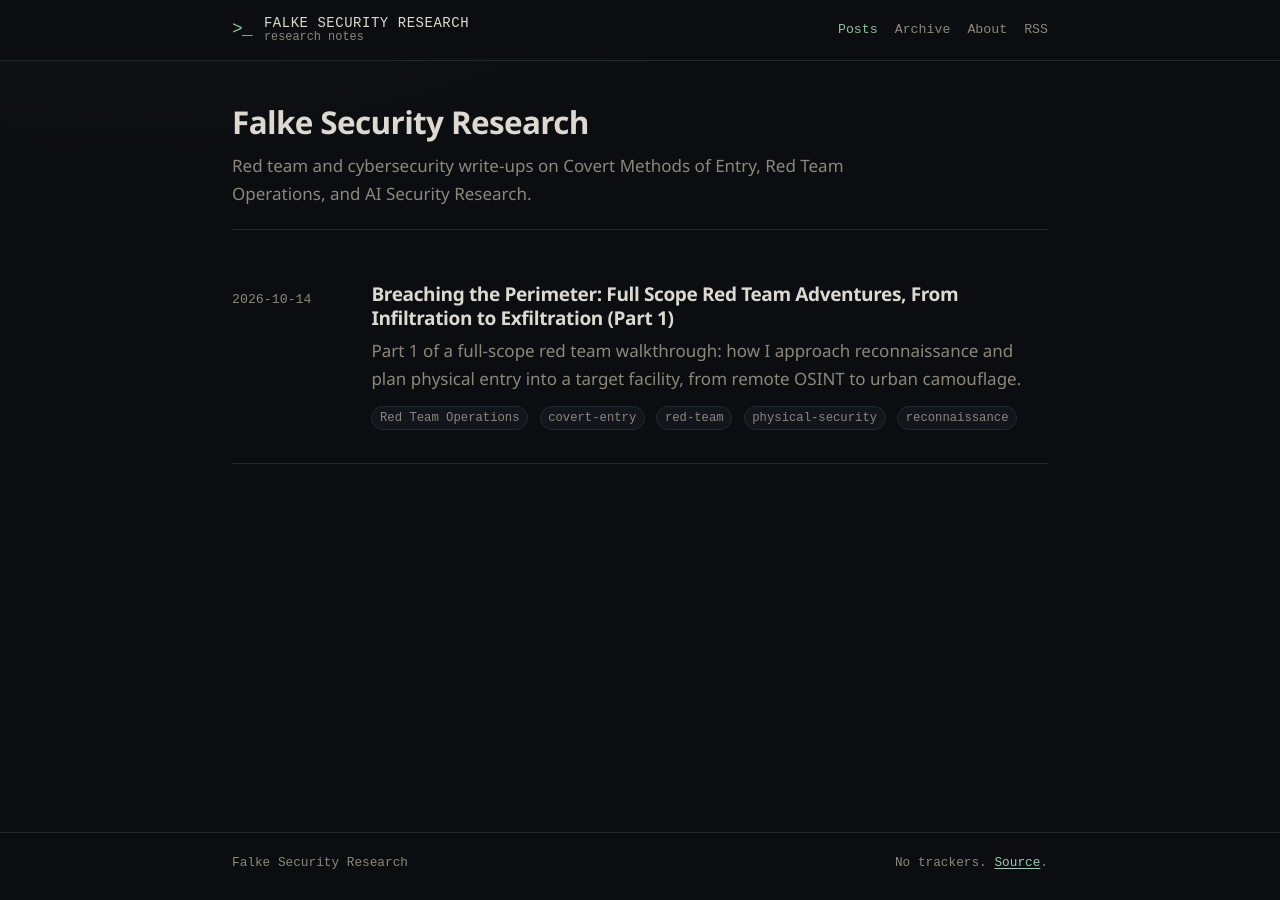
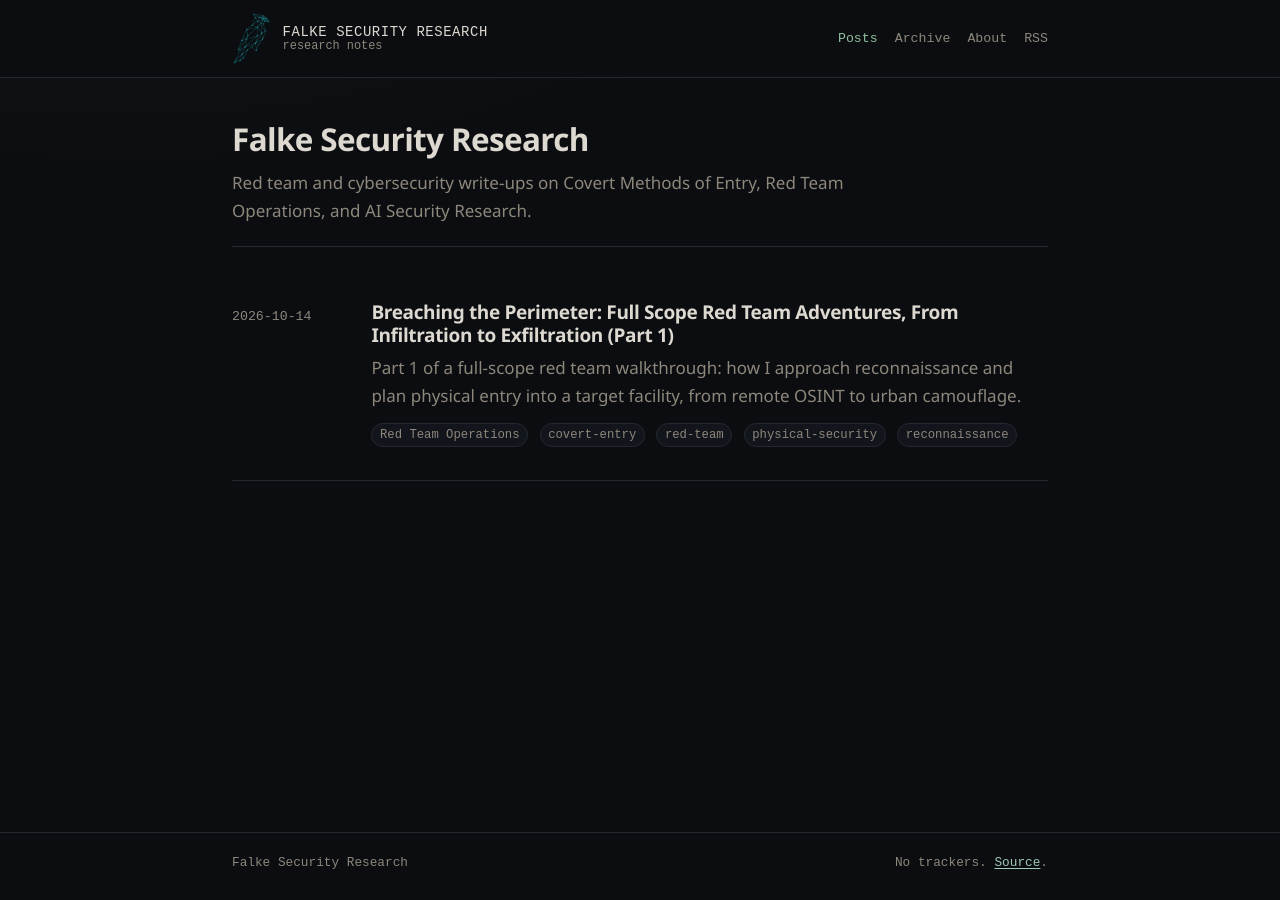
Before and after one commit to crpr777/Falke-Security-Research, a Jekyll site: the page built from index.md, in a window 1280 px wide. Built offline with Jekyll 4.4.1, drawn with Linux system fonts in a browser that asks for light colours.

Commit message:
Add falcon logo to the header and favicon
Replace the console wordmark with the neon wireframe falcon,
keep the site title beside it, and generate PNG favicons from
the same mark. Placeholder sample posts remain removed.

Co-authored-by: crpr777 <crpr777@users.noreply.github.com>

```diff
--- a/_includes/head.html
+++ b/_includes/head.html
@@ -4,5 +4,7 @@
 <meta name="theme-color" content="#0b0d10">
 {% seo %}
 {% feed_meta %}
-<link rel="icon" href="{{ '/assets/favicon.svg' | relative_url }}" type="image/svg+xml">
+<link rel="icon" href="{{ '/assets/favicon.png' | relative_url }}" type="image/png" sizes="32x32">
+<link rel="icon" href="{{ '/assets/favicon-48.png' | relative_url }}" type="image/png" sizes="48x48">
+<link rel="apple-touch-icon" href="{{ '/assets/apple-touch-icon.png' | relative_url }}">
 <link rel="stylesheet" href="{{ '/assets/css/main.css' | relative_url }}">
--- a/_includes/header.html
+++ b/_includes/header.html
@@ -1,7 +1,13 @@
 <header class="site-header">
   <div class="wrap header-inner">
     <a class="brand" href="{{ '/' | relative_url }}">
-      <span class="brand-mark" aria-hidden="true">&gt;_</span>
+      <img
+        class="brand-logo"
+        src="{{ '/assets/img/falke-logo.png' | relative_url }}"
+        alt=""
+        width="36"
+        height="50"
+      >
       <span class="brand-text">
         <span class="brand-title">{{ site.title }}</span>
         <span class="brand-sub">research notes</span>
--- a/assets/css/main.css
+++ b/assets/css/main.css
@@ -94,7 +94,7 @@ a:hover {
 }
 
 .header-inner {
-  padding: 0.9rem 0;
+  padding: 0.7rem 0;
 }
 
 .brand {
@@ -103,14 +103,14 @@ a:hover {
   gap: 0.7rem;
   color: var(--text);
   text-decoration: none;
-  flex-shrink: 0;
+  min-width: 0;
 }
 
-.brand-mark {
-  font-family: var(--mono);
-  color: var(--accent);
-  font-size: 1.05rem;
-  letter-spacing: -0.04em;
+.brand-logo {
+  display: block;
+  height: 3.15rem;
+  width: auto;
+  flex-shrink: 0;
 }
 
 .brand-text {
@@ -517,4 +517,6 @@ th {
   }
   h1 { font-size: 1.55rem; }
   .nav { gap: 0.85rem; }
+  .brand-logo { height: 2.7rem; }
+  .brand-title { font-size: 0.75rem; }
 }
```
Also changed, not shown: assets/apple-touch-icon.png (added), assets/favicon-48.png (added), assets/favicon.png (added), assets/favicon.svg (deleted), assets/img/falke-logo.png (added).
